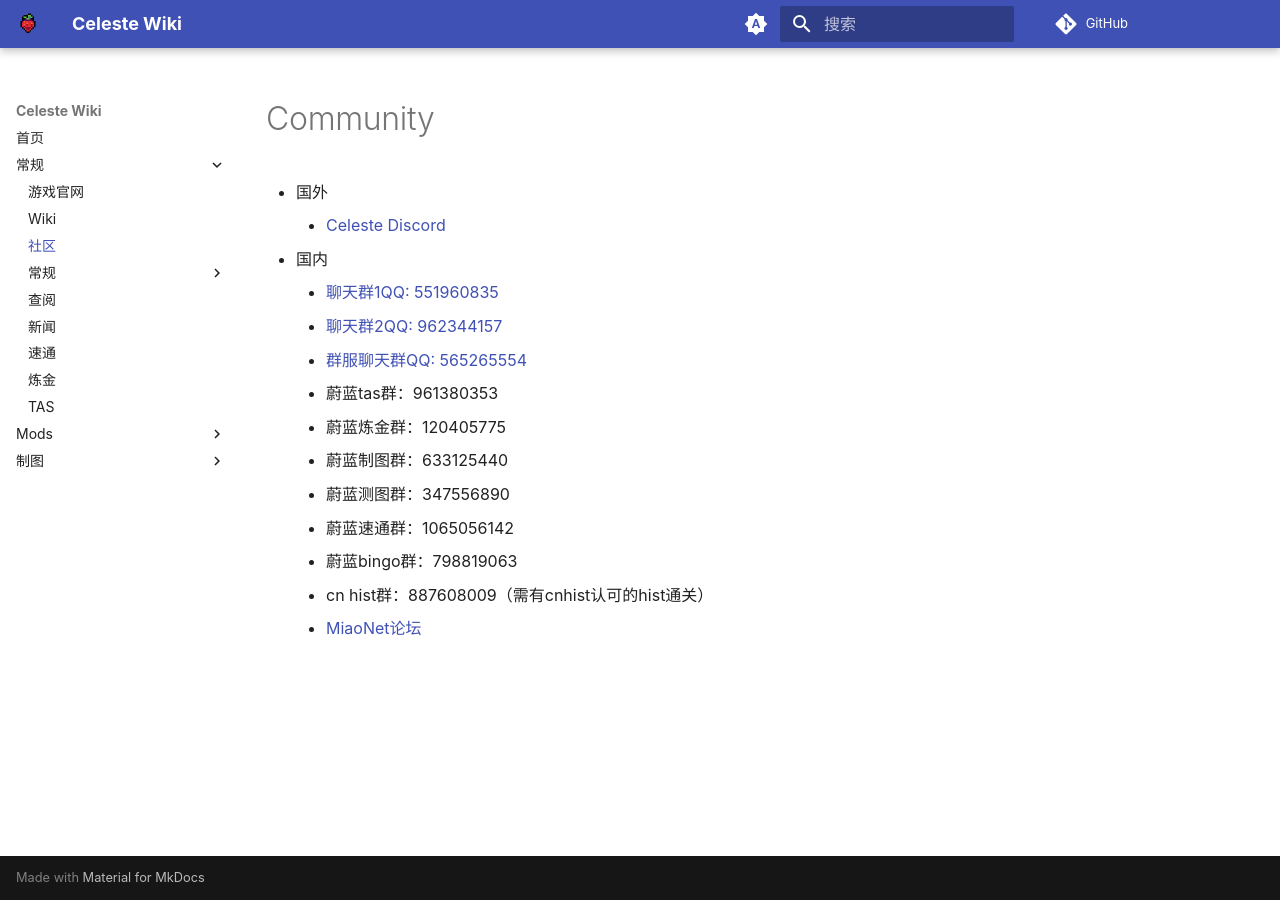
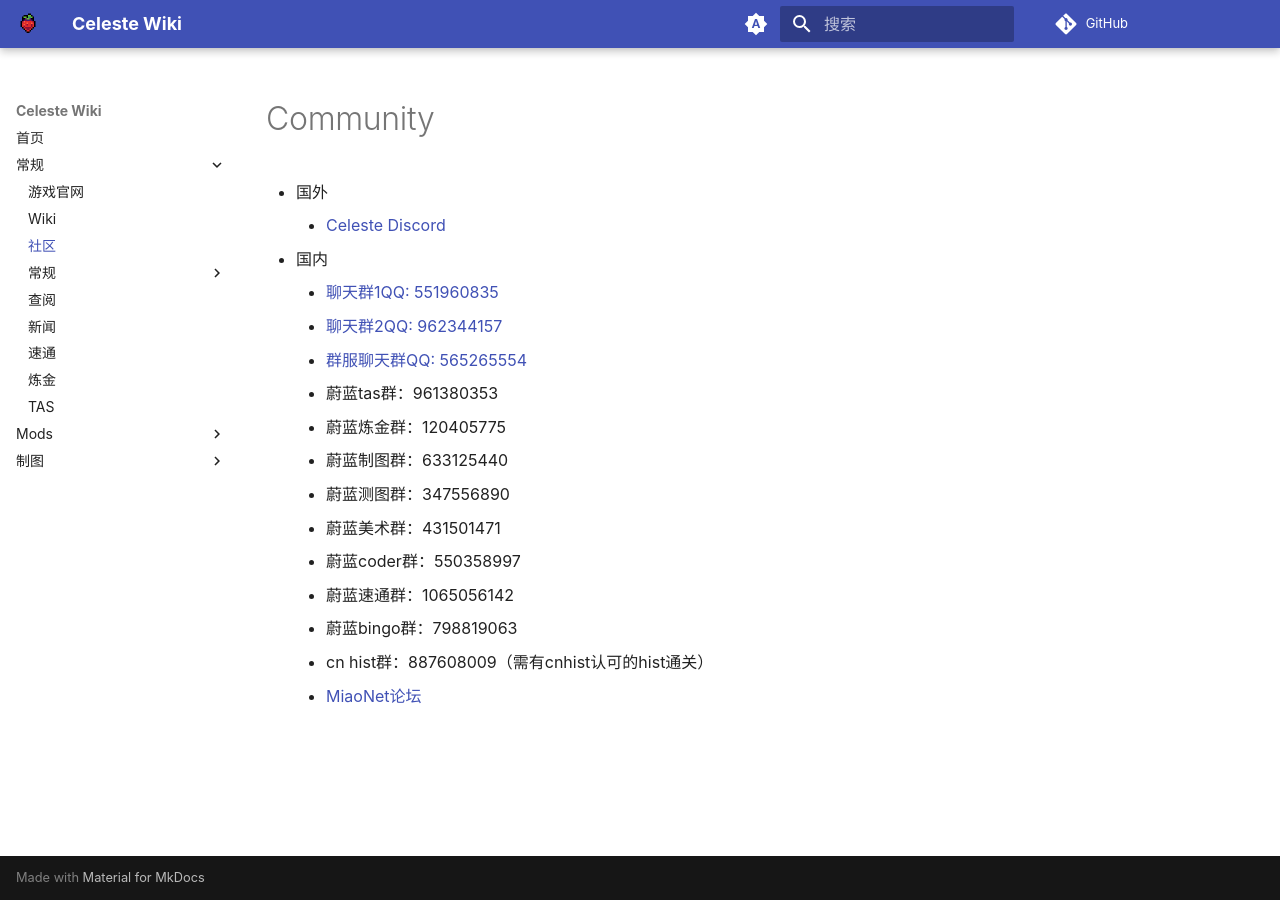
Before and after one commit to LuckyBoy-7/CelesteWikiModule, an MkDocs documentation site: the page built from docs/general/community.md, in a window 1280 px wide. Built offline with MkDocs 1.6.1 and Material for MkDocs 9.7.7, drawn with Linux system fonts in a browser that asks for light colours; comment, search, counter and statistics services are not loaded.

Commit message:
添加美术和coder群链接

```diff
--- a/docs/general/community.md
+++ b/docs/general/community.md
@@ -9,6 +9,8 @@
     * 蔚蓝炼金群：120405775
     * 蔚蓝制图群：633125440
     * 蔚蓝测图群：347556890
+    * 蔚蓝美术群：431501471
+    * 蔚蓝coder群：550358997
     * 蔚蓝速通群：1065056142
     * 蔚蓝bingo群：798819063
     * cn hist群：887608009（需有cnhist认可的hist通关）
```
